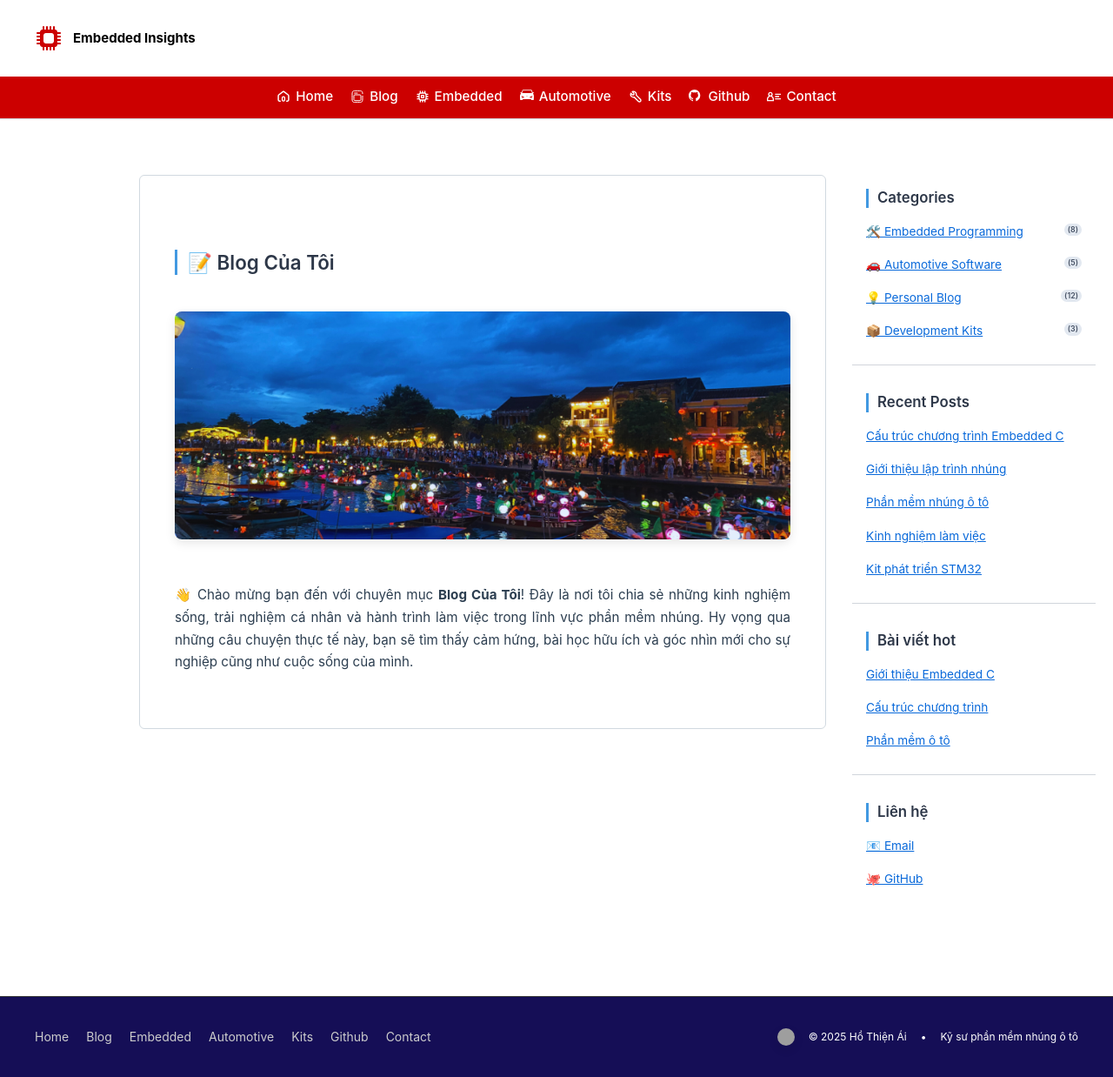
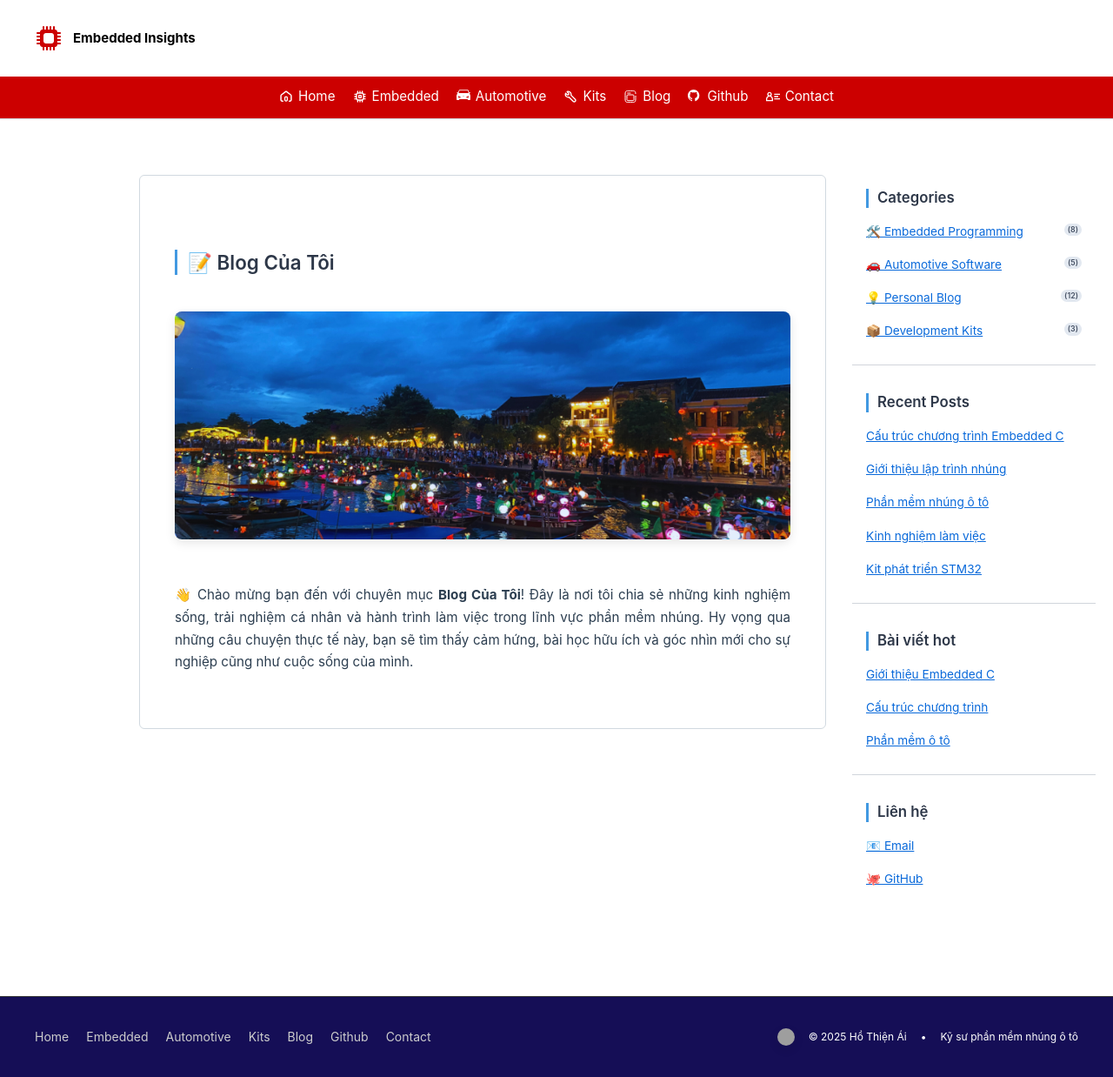
Before and after one commit to ai-ho/ai-ho.github.io, a Jekyll site: the page built from blog/index.md, in a window 1280 px wide. Shown: the whole page at 87% size. Built offline with Jekyll 4.4.1, drawn with Linux system fonts in a browser that asks for light colours; some web fonts are replaced; grey boxes are pictures that could not be loaded.

Commit message:
Update nav bars

```diff
--- a/_layouts/default.html
+++ b/_layouts/default.html
@@ -422,7 +422,7 @@
         .nav-menu-row .nav-links a {
             font-family: -apple-system, BlinkMacSystemFont, "Segoe UI", Roboto, Helvetica, Arial, sans-serif;
             color: #ffffff;
-            font-weight: 500;
+            font-weight: 400;
             text-decoration: none;
             padding: 4px 8px;
             border-radius: 6px;
@@ -512,8 +512,8 @@
                 left: auto;
                 width: 150px;
                 max-width: calc(100vw - 40px);
-                background: #f6f8fa;
-                border: 1px solid #d1d9e0;
+                background: #cc0000;
+                border: 1px solid #990000;
                 border-radius: 8px;
                 box-shadow: 0 8px 24px rgba(0, 0, 0, 0.12);
                 flex-direction: column;
@@ -541,6 +541,13 @@
                 overflow: visible;
                 line-height: 1.2;
                 min-height: auto;
+                color: #ffffff !important;
+                background: transparent;
+            }
+
+            .nav-menu-row .nav-links.show a:hover {
+                background-color: rgba(255, 255, 255, 0.2);
+                color: #ffffff !important;
             }
         }
 
@@ -576,6 +583,8 @@
                 width: 140px;
                 max-width: calc(100vw - 30px);
                 padding: 3px 6px;
+                background: #cc0000;
+                border: 1px solid #990000;
             }
 
             .nav-menu-row .nav-links.show a {
@@ -584,6 +593,17 @@
                 font-size: 0.95em;
                 margin: 0;
                 line-height: 1.1;
+                color: #ffffff !important;
+                background: transparent;
+            }
+
+            .nav-menu-row .nav-links.show a:hover {
+                background-color: rgba(255, 255, 255, 0.2);
+                color: #ffffff !important;
+            }
+
+            .nav-menu-row .nav-links.show a .nav-icon {
+                filter: brightness(0) saturate(100%) invert(100%);
             }
         }
 
@@ -958,10 +978,10 @@
     <div class="nav-menu-row">
       <div class="nav-links" id="navLinks">
         <a href="/"><img src="/assets/icons/home.svg" alt="" class="nav-icon"> Home</a>
+        <a href="/embedded/" class="nav-priority"><img src="/assets/icons/embedded.svg" alt="" class="nav-icon"> Embedded</a>
+        <a href="/automotive/" class="nav-priority"><img src="/assets/icons/automotive.svg" alt="" class="nav-icon"> Automotive</a>
+        <a href="/kits/" class="nav-priority"><img src="/assets/icons/kits.svg" alt="" class="nav-icon"> Kits</a>
         <a href="/blog/" class="nav-priority"><img src="/assets/icons/blog.svg" alt="" class="nav-icon"> Blog</a>
-        <a href="/embedded/" class="nav-priority"><img src="/assets/icons/embedded.svg" alt="" class="nav-icon"> Embedded</a>
-        <a href="/automotive/"><img src="/assets/icons/automotive.svg" alt="" class="nav-icon"> Automotive</a>
-        <a href="/kits/"><img src="/assets/icons/kits.svg" alt="" class="nav-icon"> Kits</a>
         <a href="https://github.com/ai-ho"><img src="/assets/icons/github.svg" alt="" class="nav-icon"> Github</a>
         <a href="mailto:thienaiho95@gmail.com"><img src="/assets/icons/contact.svg" alt="" class="nav-icon"> Contact</a>
       </div>
@@ -1024,10 +1044,10 @@
         <div class="footer-content">
             <div class="footer-links">
                 <a href="/">Home</a>
-                <a href="/blog/">Blog</a>
                 <a href="/embedded/">Embedded</a>
                 <a href="/automotive/">Automotive</a>
                 <a href="/kits/">Kits</a>
+                <a href="/blog/">Blog</a>
                 <a href="https://github.com/ai-ho">Github</a>
                 <a href="mailto:thienaiho95@gmail.com">Contact</a>
             </div>
```
